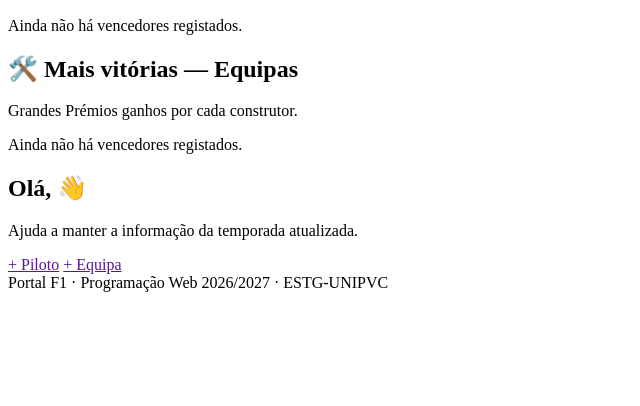
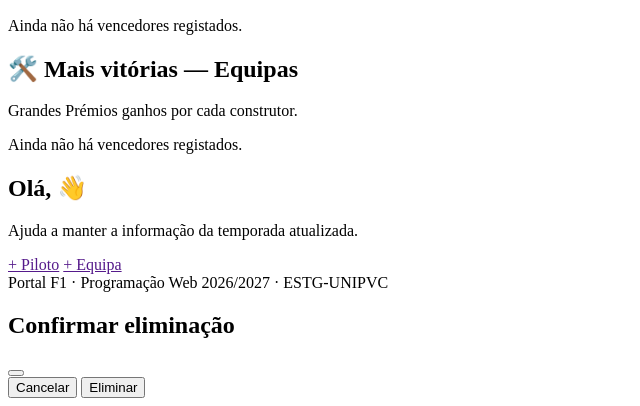
Before and after one commit to afonsoneiva/Programa-oWeb-F1, a PHP site: template app/views/home/index.php in a window 1280 px wide. Shown: the part 575-981 px from the top of the page, without its empty margins (0-640 px from the left). Before the commit the page ends 867 px from the top, so only its background shows below. Run offline with PHP 8.4, Linux system fonts and the light colour scheme; the template is opened without the code that fills it, so the values that code supplies are empty.

Commit message:
Modal confirmação

```diff
--- a/app/views/layout/footer.php
+++ b/app/views/layout/footer.php
@@ -6,6 +6,22 @@
     </div>
 </footer>
 
+<div class="modal fade" id="confirmarEliminacao" tabindex="-1" aria-labelledby="confirmarEliminacaoTitulo" aria-hidden="true">
+    <div class="modal-dialog modal-dialog-centered">
+        <div class="modal-content">
+            <div class="modal-header">
+                <h2 class="modal-title fs-5" id="confirmarEliminacaoTitulo">Confirmar eliminação</h2>
+                <button type="button" class="btn-close" data-bs-dismiss="modal" aria-label="Fechar"></button>
+            </div>
+            <div class="modal-body" data-confirm-message></div>
+            <div class="modal-footer">
+                <button type="button" class="btn btn-outline-secondary" data-bs-dismiss="modal">Cancelar</button>
+                <button type="button" class="btn btn-danger" data-confirm-submit>Eliminar</button>
+            </div>
+        </div>
+    </div>
+</div>
+
 <script src="<?php echo url('assets/bootstrap-5.1.3-dist/js/bootstrap.bundle.min.js'); ?>"></script>
 <script src="<?php echo asset('assets/js/main.js'); ?>"></script>
 </body>
```
Also changed, not shown: assets/js/main.js (+28 -1 lines).
